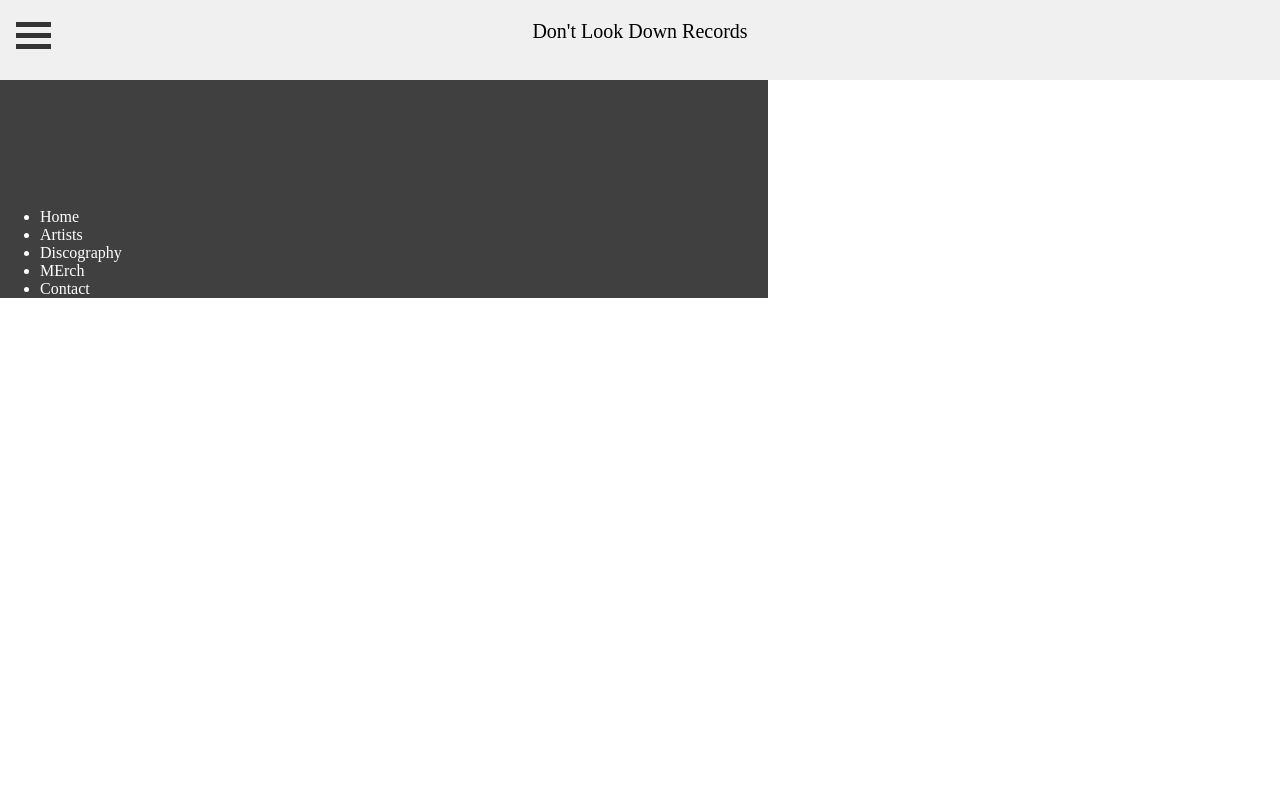
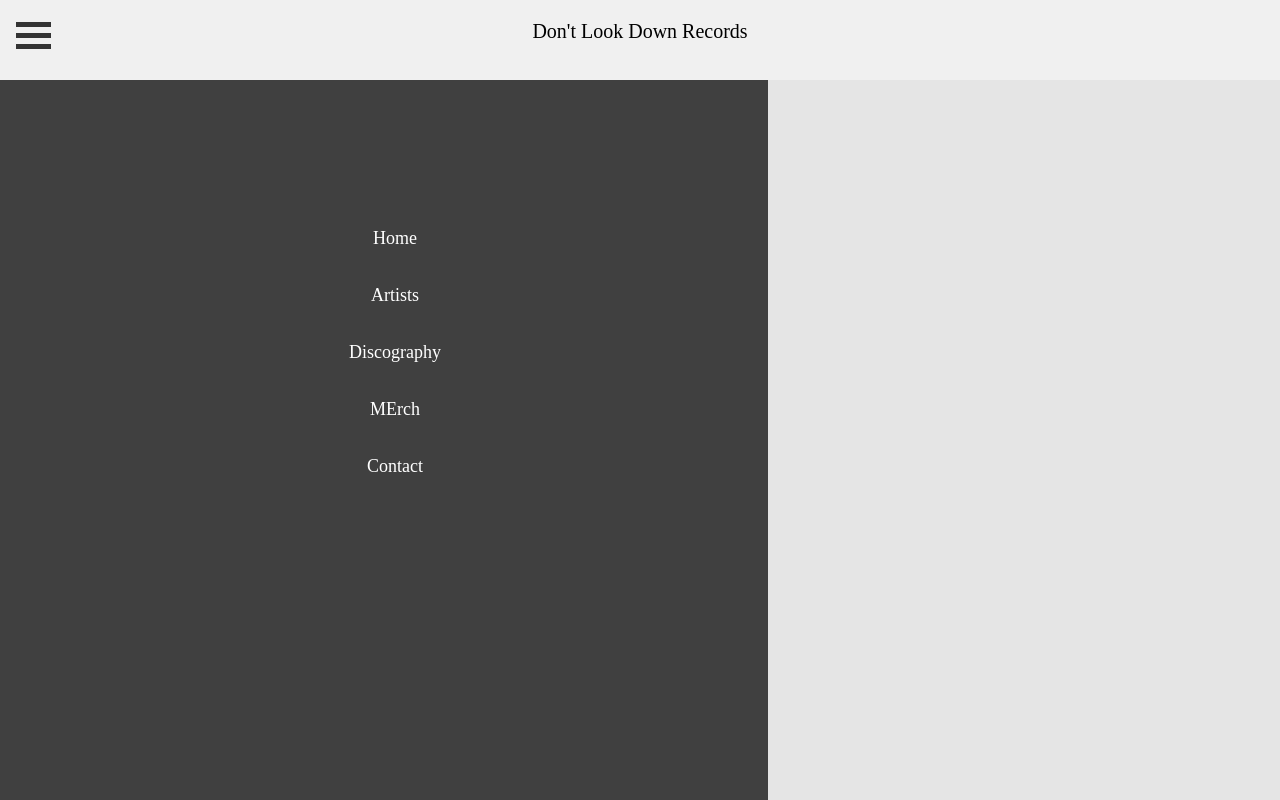
Before and after one commit to pattrickrice/Simple-Mobile-Navigation-Drawer, a plain HTML site: page index.html in a window 1280 px wide. Drawn offline with nearby package versions, Linux system fonts and the light colour scheme.

Commit message:
style list items

```diff
--- a/home.css
+++ b/home.css
@@ -1,45 +1,63 @@
+/*Remove default styles*/
 html body {
-  margin: 0px;
-  padding: 0px;
+  margin: 0;
+
+  padding: 0;
+
+  min-width: 100%;
+  width: 100%;
+  max-width: 100%;
+
+  min-height: 100%;
+  height: 100%;
+  max-height: 100%;
 }
 .body {
   width: 100%;
 
+
 }
+/* Center div or text*/
 .center {
   height: 100%;
-  position: relative;
   vertical-align: middle;
+  text-align: center;
 }
+
 .left {
   position: relative;
 }
 .small {
   font-size: 12px; /* 75% of the baseline */
 }
-
+.medium {
+  font-size: 18px; /* 100% of the baseline */
+}
 .large {
   font-size: 20px; /* 125% of the baseline */
 }
+/* Hamburger icon div*/
 .container {
   position: fixed;
   z-index: 1;
   padding: 1em;
 }
+/*Nav bar at the top*/
 .bar {
-  position: absolute;
-  z-index: 1;
+  position: fixed;
+  z-index: 2;
   background-color: #f0f0f0;
   display: table;
   width: 100%;
   height: 10%;
 }
+/* applies to items in Nav Bar*/
 .bar-item {
   height: 100%;
   text-align: center;
 }
 
-
+/* Style Hamburger*/
 .bar1, .bar2, .bar3 {
     width: 35px;
     height: 5px;
@@ -67,13 +85,22 @@ html body {
 .space {
   padding-top: 25%
 }
+/* Style Mobile Nav drawer*/
 .drawer {
+  position: fixed;
   z-index: 1;
   background-color: #404040;
   color: #ffffff;
   height: 100%;
   width: 60%;
 }
+.drawer ul li{
+  list-style: none;
+  padding-top: 1em;
+  padding-bottom: 1em;
+  padding-right: 1em;
+}
+/* Create overlay that falls over content when drawer is opened*/
 .overlay {
   position: absolute;
   width: 100%;
--- a/index.html
+++ b/index.html
@@ -8,6 +8,7 @@
 </head>
 <html>
 <body>
+  <div class="overlay">  </div>
   <!==== hamburger menu icon=====>
   <div id="menu-bar" class="bar">
     <div class="container bar-item" onclick="myFunction(this)">
@@ -19,9 +20,9 @@
       <p id="name" class="center large">Don't Look Down Records</p>
     </div>
   </div>
-  <div id="menu-drawer" class="drawer">
+  <div id="menu-drawer" class="drawer ">
     <div class="space">
-      <ul id="menu-list">
+      <ul id="menu-list" class="medium center">
         <li>Home</li>
         <li>Artists</li>
         <li>Discography</li>
```
